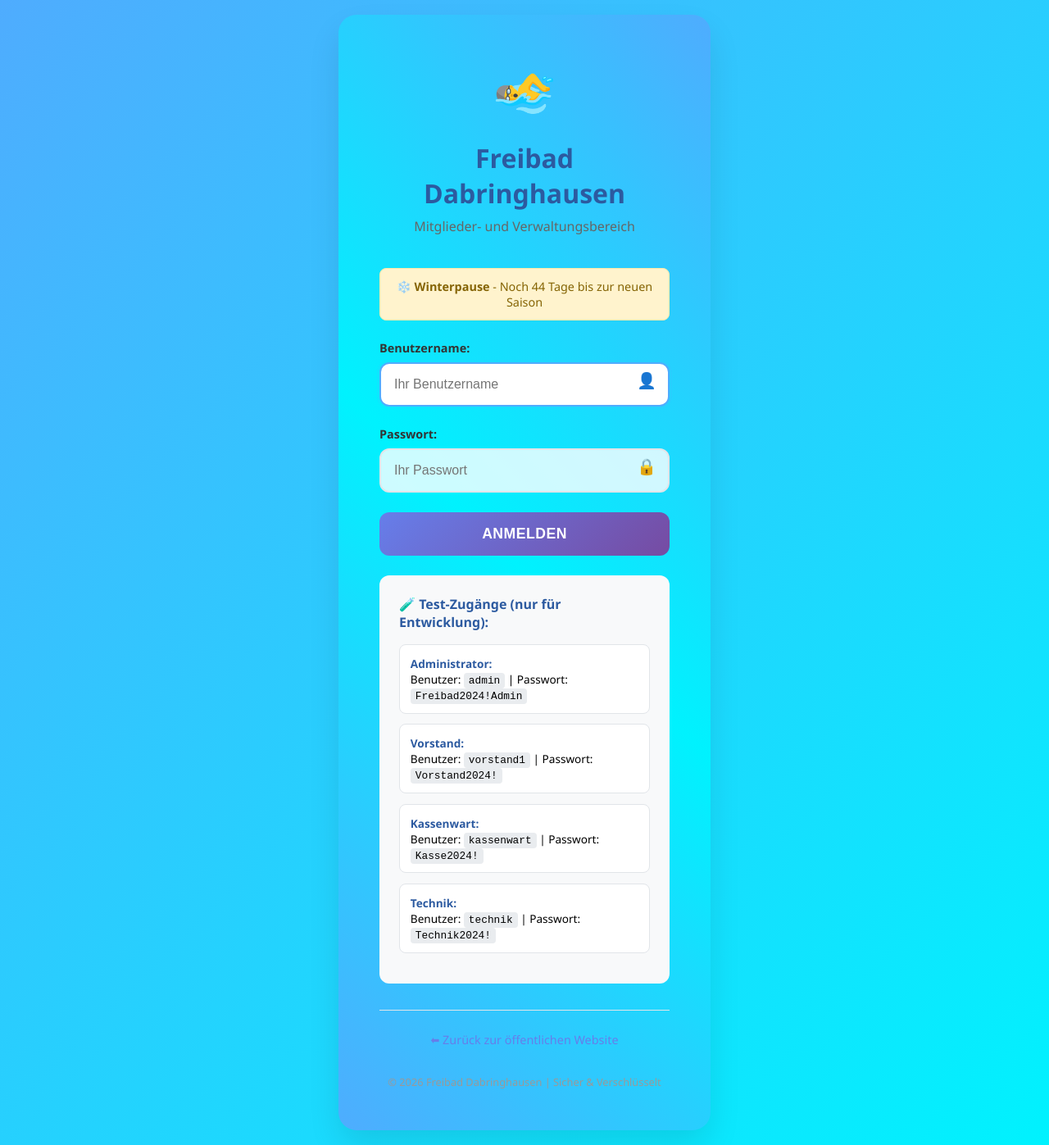
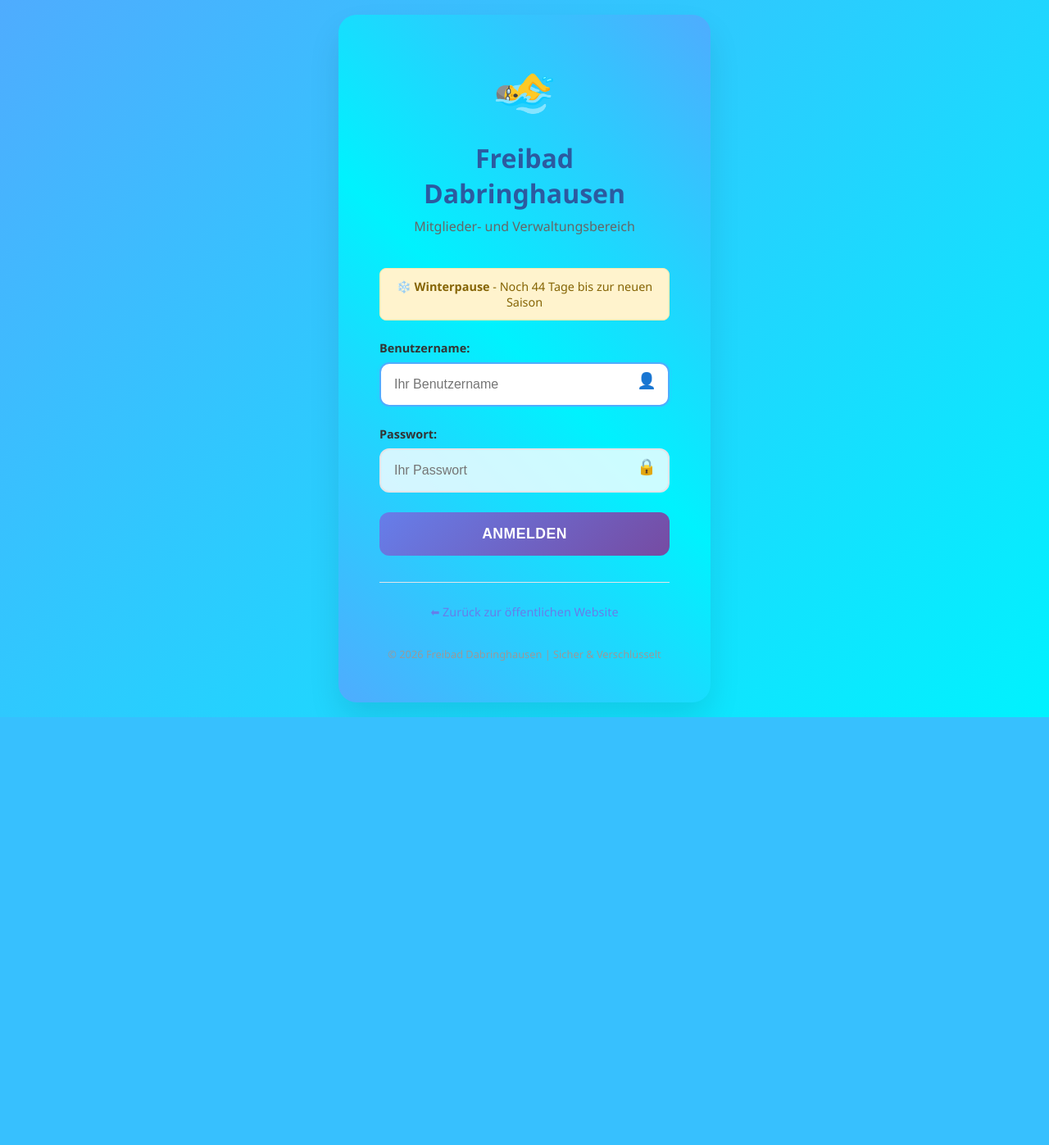
Before and after one commit to michasalz1980/SVFD_old, a PHP site: page /userManagement/login.php in a window 1280 px wide. Shown: the whole page at 82% size. After the commit the page ends 875 px from the top, so only its background shows below. Run offline with PHP 8.4, Linux system fonts and the light colour scheme.

Commit message:
auth: keep only admin account and remove login test accesses

```diff
--- a/userManagement/auth_freibad.php
+++ b/userManagement/auth_freibad.php
@@ -105,36 +105,6 @@ class FreibadDabringhausenAuth {
                 'last_login' => null,
                 'active' => true,
                 'department' => 'Systemverwaltung'
-            ],
-            'vorstand1' => [
-                'password' => password_hash('Vorstand2024!', PASSWORD_DEFAULT),
-                'role' => 'vorstand',
-                'name' => '1. Vorsitzende/r',
-                'email' => 'vorstand@freibad-dabringhausen.de',
-                'created' => date('Y-m-d H:i:s'),
-                'last_login' => null,
-                'active' => true,
-                'department' => 'Vereinsführung'
-            ],
-            'kassenwart' => [
-                'password' => password_hash('Kasse2024!', PASSWORD_DEFAULT),
-                'role' => 'kassenwart',
-                'name' => 'Kassenwart/in',
-                'email' => 'kasse@freibad-dabringhausen.de',
-                'created' => date('Y-m-d H:i:s'),
-                'last_login' => null,
-                'active' => true,
-                'department' => 'Finanzen'
-            ],
-            'technik' => [
-                'password' => password_hash('Technik2024!', PASSWORD_DEFAULT),
-                'role' => 'technik',
-                'name' => 'Technischer Leiter',
-                'email' => 'technik@freibad-dabringhausen.de',
-                'created' => date('Y-m-d H:i:s'),
-                'last_login' => null,
-                'active' => true,
-                'department' => 'Technik & Wartung'
             ]
         ];
 
--- a/userManagement/login.php
+++ b/userManagement/login.php
@@ -220,47 +220,6 @@ $seasonInfo = $auth->getSeasonInfo();
             text-align: center;
         }
 
-        .test-accounts {
-            background: #f8f9fa;
-            padding: 1.5rem;
-            border-radius: 12px;
-            margin-top: 1.5rem;
-            font-size: 0.85rem;
-        }
-
-        .test-accounts h4 {
-            color: #2c5aa0;
-            margin-bottom: 1rem;
-            font-size: 1rem;
-        }
-
-        .test-account {
-            background: white;
-            padding: 0.8rem;
-            margin-bottom: 0.8rem;
-            border-radius: 8px;
-            border: 1px solid #e1e5e9;
-            cursor: pointer;
-            transition: all 0.2s ease;
-        }
-
-        .test-account:hover {
-            background: #f0f8ff;
-            border-color: #4facfe;
-        }
-
-        .test-account strong {
-            color: #2c5aa0;
-        }
-
-        .test-account code {
-            background: #e9ecef;
-            padding: 2px 6px;
-            border-radius: 4px;
-            font-family: 'Courier New', monospace;
-            font-size: 0.8rem;
-        }
-
         .back-to-public {
             text-align: center;
             margin-top: 2rem;
@@ -351,30 +310,6 @@ $seasonInfo = $auth->getSeasonInfo();
             <button type="submit" class="btn">Anmelden</button>
         </form>
 
-        <div class="test-accounts">
-            <h4>🧪 Test-Zugänge (nur für Entwicklung):</h4>
-
-            <div class="test-account" onclick="fillLogin('admin', 'Freibad2024!Admin')">
-                <strong>Administrator:</strong><br>
-                Benutzer: <code>admin</code> | Passwort: <code>Freibad2024!Admin</code>
-            </div>
-
-            <div class="test-account" onclick="fillLogin('vorstand1', 'Vorstand2024!')">
-                <strong>Vorstand:</strong><br>
-                Benutzer: <code>vorstand1</code> | Passwort: <code>Vorstand2024!</code>
-            </div>
-
-            <div class="test-account" onclick="fillLogin('kassenwart', 'Kasse2024!')">
-                <strong>Kassenwart:</strong><br>
-                Benutzer: <code>kassenwart</code> | Passwort: <code>Kasse2024!</code>
-            </div>
-
-            <div class="test-account" onclick="fillLogin('technik', 'Technik2024!')">
-                <strong>Technik:</strong><br>
-                Benutzer: <code>technik</code> | Passwort: <code>Technik2024!</code>
-            </div>
-        </div>
-
         <div class="back-to-public">
             <a href="/public/">⬅ Zurück zur öffentlichen Website</a>
         </div>
@@ -385,23 +320,6 @@ $seasonInfo = $auth->getSeasonInfo();
     </div>
 
     <script>
-        function fillLogin(username, password) {
-            document.getElementById('username').value = username;
-            document.getElementById('password').value = password;
-
-            // Visual feedback
-            const usernameField = document.getElementById('username');
-            const passwordField = document.getElementById('password');
-
-            usernameField.style.background = '#e8f5e8';
-            passwordField.style.background = '#e8f5e8';
-
-            setTimeout(() => {
-                usernameField.style.background = '';
-                passwordField.style.background = '';
-            }, 1000);
-        }
-
         // Auto-focus auf Username-Feld
         document.addEventListener('DOMContentLoaded', function() {
             document.getElementById('username').focus();
```
Also changed, not shown: config/users.json (+0 -30 lines).
